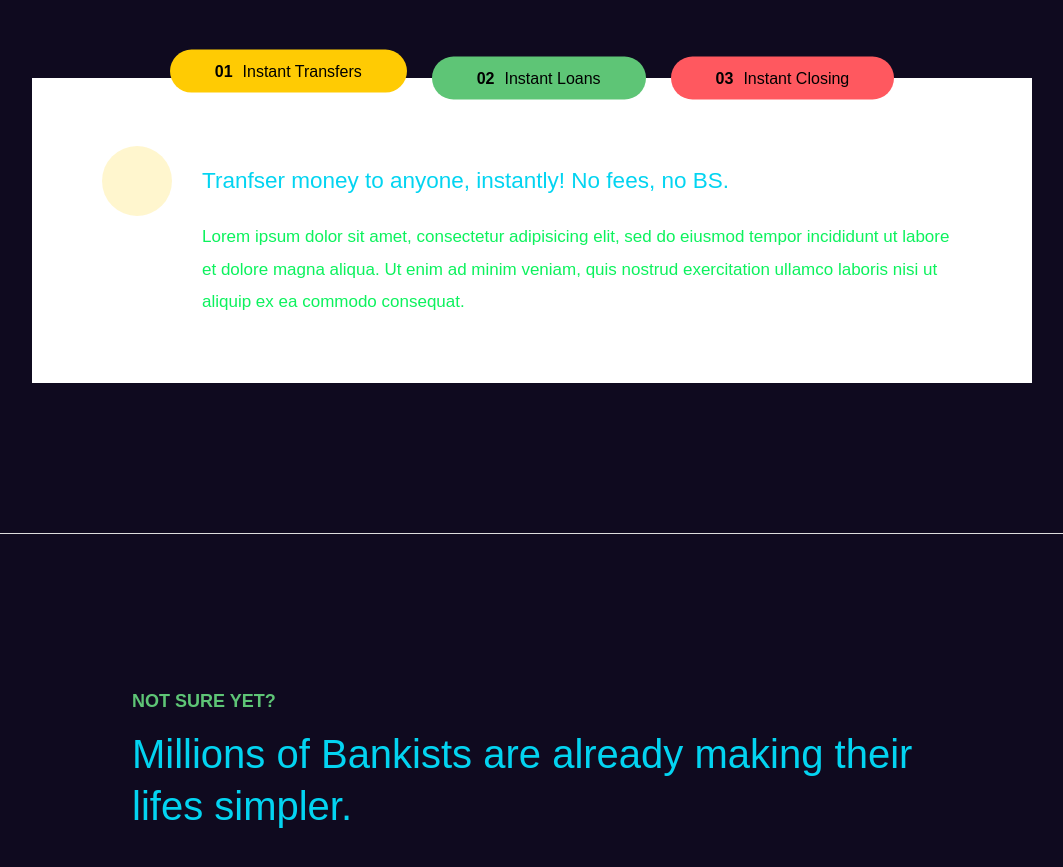
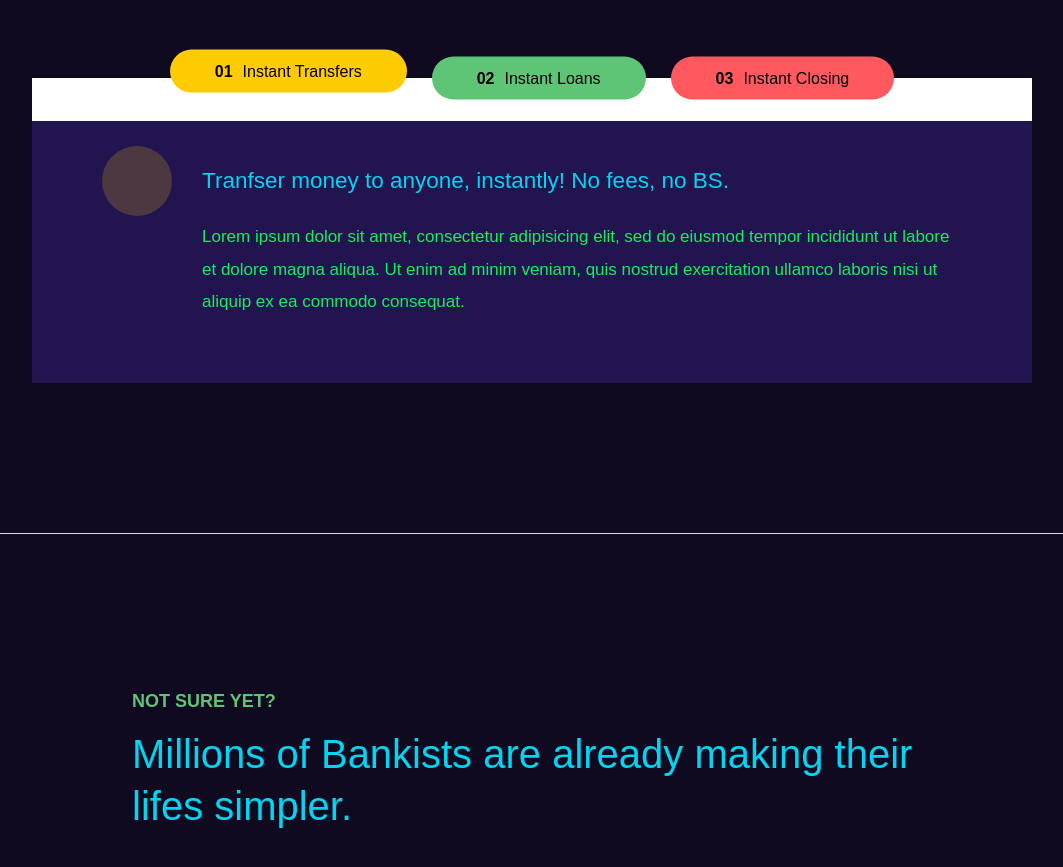
Before and after one commit to m0x0m0x/mx-uj-s13, a website: page W/index.html in a window 1280 px wide. Shown: the part 3160-4027 px from the top of the page, without its empty margins (108-1171 px from the left). Drawn offline with Linux system fonts and the light colour scheme; a web font is replaced by a local one.

Commit message:
fixing colors

```diff
--- a/W/style.css
+++ b/W/style.css
@@ -332,6 +332,7 @@ h4 {
   grid-template-columns: 7rem 1fr;
   column-gap: 3rem;
   row-gap: 0.5rem;
+  background-color: #22144f;
 }
 
 .operations__header {
```
